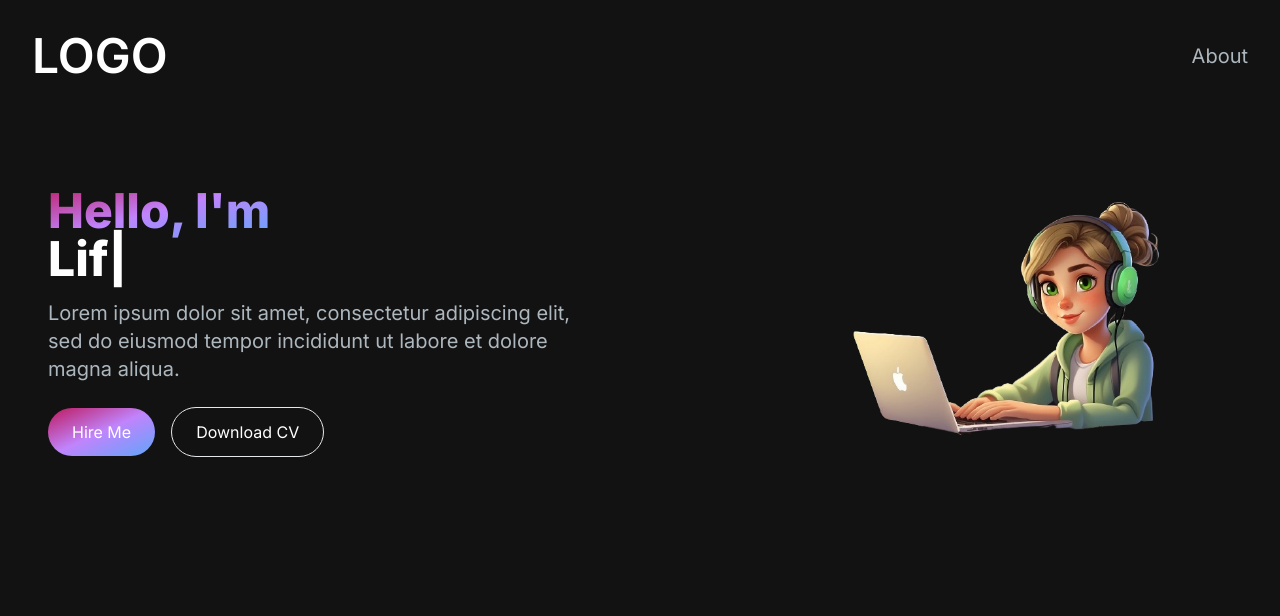
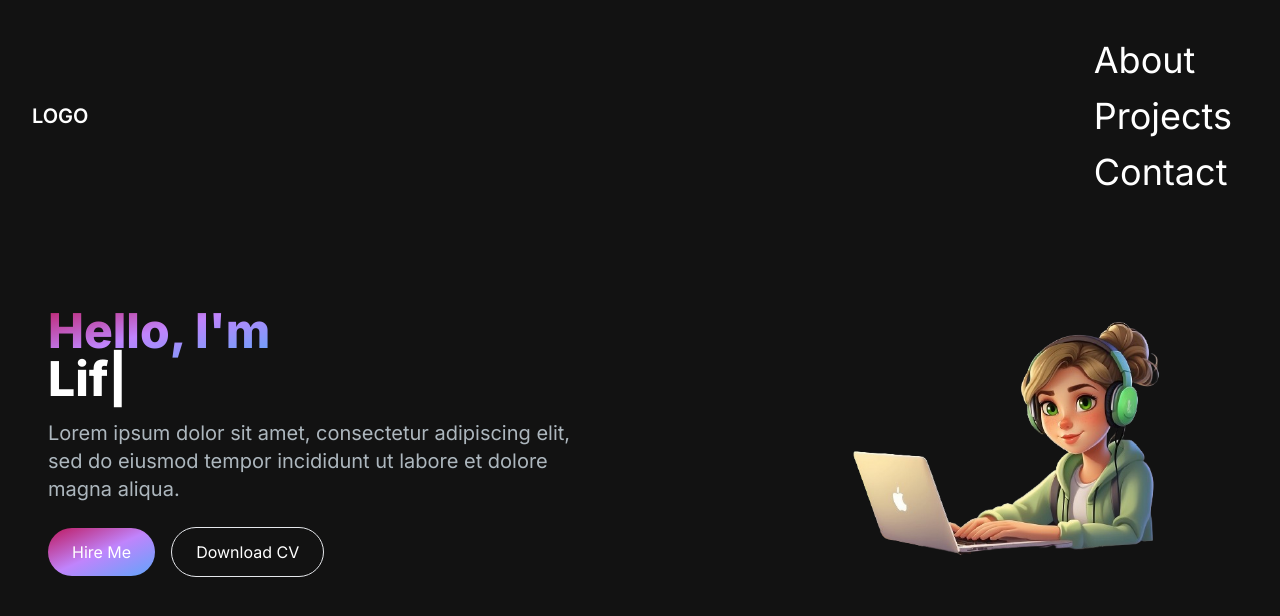
Before and after one commit to gosiast/NextJs-portfolio, a Next.js app: page / in a window 1280 px wide. Shown: the top 616 px of the page. Built offline with nearby package versions, Linux system fonts and the light colour scheme.

Commit message:
added NavLinks, need styling

```diff
--- a/app/components/NavLink.jsx
+++ b/app/components/NavLink.jsx
@@ -1,9 +1,10 @@
 import React from "react";
+import Link from "next/link";
 
 const NavLink = ( {href, title}) => {
     return (
 <Link href={href}
-className="text-5xl text-white font-semibold">
+className="block py-2 pl-3 pr-4 text-4xl text-white">
 {title}
 </Link>
     )
--- a/app/components/Navbar.jsx
+++ b/app/components/Navbar.jsx
@@ -1,16 +1,39 @@
 import React from "react";
 import Link from "next/link";
+import NavLink from "./NAvLink";
+
+
+const NavLinks = [
+{
+    title: "About",
+    path: "#about",
+},
+
+{
+    title: "Projects",
+    path: "#projects",
+},
+   {
+    title: "Contact",
+    path: "#contact",
+   }
+]
 
 const Navbar = () => {
     return (
         <nav>
              <div className="flex flex-wrap items-center justify-between mx-auto p-8">
-                <Link href={"/"} className="text-5xl text-white font-semibold">LOGO</Link>
-             <div className="menu hidden md:block md:w-auto" id="navbar">
+                <Link href={"/"} className="text-xl text-white font-semibold">LOGO</Link>
+             <div className="menu block md:w-auto" id="navbar">
                <ul>
-                    <li>
-                        <Link href={"#about"} className="block py-2 pl-3 pr-4 text-[#ADB7BE] sm:text-xl rounded md:p-0 hover:text-white">About</Link>
-                    </li>
+                {
+                     NavLinks.map((link, index) => (
+                        <li key={index}>
+                        <NavLink href={link.path} title={link.title} />
+                        </li>
+                     )
+                     )
+                }
                 </ul>
 
              </div>
```
